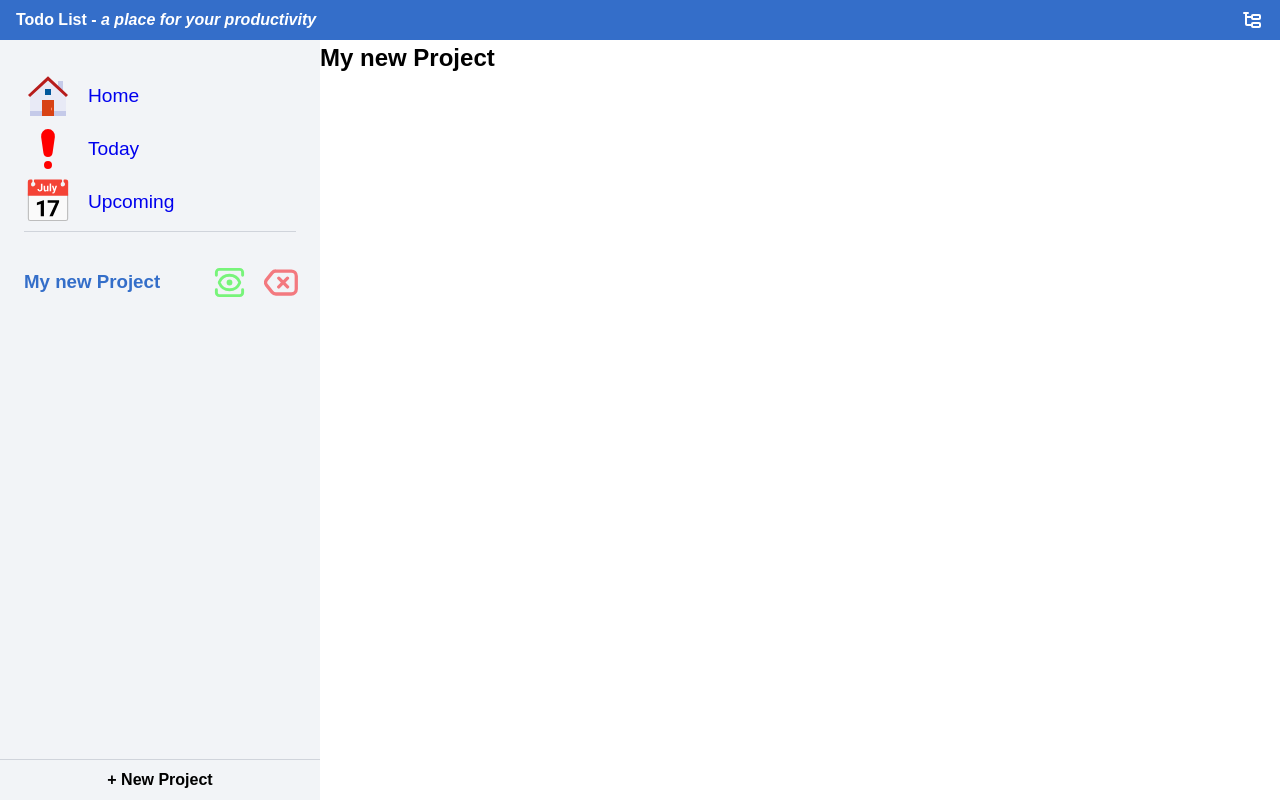
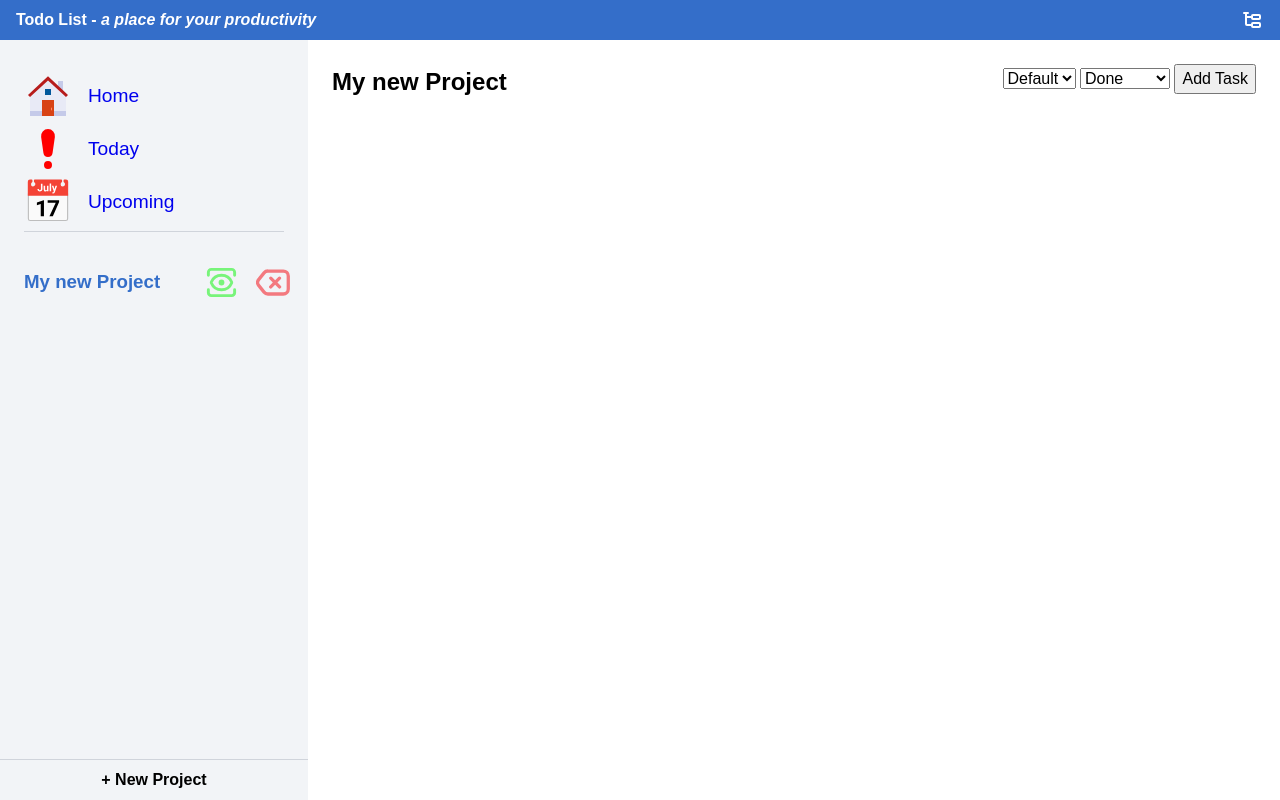
Before and after one commit to Tou1lle/todo-list-top2, a website built with webpack: page src/template.html in a window 1280 px wide. Built offline with nearby package versions, Linux system fonts and the light colour scheme.

Commit message:
Create new elements and files for project-display
project display has additional children for the
generated header and future tasks. Added buttons
for future implementations.

```diff
--- a/src/script_modules/ui/project_view.js
+++ b/src/script_modules/ui/project_view.js
@@ -13,6 +13,8 @@
   const projectManager = projectManagerArg;
   const menuProjects = document.querySelector(".menu-projects");
   const projectDisplay = document.querySelector(".project-display");
+  const projectHead = document.querySelector(".project-header");
+  const projectBody = document.querySelector(".project-body");
   const addProjectBtn = document.querySelector(".add-new-project");
   initial();
 
@@ -27,7 +29,8 @@
   }
 
   function clearMain() {
-    projectDisplay.textContent = "";
+    projectHead.textContent = "";
+    projectBody.textContent = "";
   }
 
   //Finnish this function
@@ -36,7 +39,7 @@
     const h2 = document.createElement("h2");
     const selectedProject = projectManager.getSelected();
     h2.textContent = selectedProject.name;
-    projectDisplay.appendChild(h2);
+    projectHead.appendChild(h2);
 
     const selectedDOM = getDOMbyID(selectedProject.id, getProjectsDOM());
     setSelectedDOM(selectedDOM);
--- a/src/styles/style.css
+++ b/src/styles/style.css
@@ -170,3 +170,12 @@
 .selected-project {
   color: var(--blue);
 }
+
+.project-display {
+  padding: 1.5rem;
+}
+
+.project-head {
+  display: flex;
+  justify-content: space-between;
+}
--- a/src/template.html
+++ b/src/template.html
@@ -1,12 +1,17 @@
 <!DOCTYPE html>
 <html lang="en">
+
 <head>
   <meta charset="UTF-8">
   <meta name="viewport" content="width=device-width, initial-scale=1.0">
   <title>Todo List</title>
 </head>
+
 <body>
-  <h1><div>Todo List - <em>a place for your productivity</em></div> <img src="./assets/tabler--subtask.svg" alt="Todo list logo." class="todo-logo"></h1>
+  <h1>
+    <div>Todo List - <em>a place for your productivity</em></div> <img src="./assets/tabler--subtask.svg"
+      alt="Todo list logo." class="todo-logo">
+  </h1>
   <div class="main-body">
     <div class="sidebar">
       <div class="sidebar-options">
@@ -33,8 +38,28 @@
       </div>
     </div>
     <div class="project-display">
-
+      <div class="project-head">
+        <div class="project-header">
+        </div>
+        <div class="project-btn-container">
+          <select name="project-sort" id="sort">
+            <option value="default">Default</option>
+            <option value="Priority">Priority</option>
+            <option value="Date">Date</option>
+          </select>
+          <select name="project-filter" id="filter">
+            <option value="done">Done</option>
+            <option value="not-done">Not Done</option>
+            <option value="low">Low</option>
+            <option value="medium">Medium</option>
+            <option value="high">High</option>
+          </select>
+          <button class="add-new-task">Add Task</button>
+        </div>
+      </div>
+      <div class="project-body"></div>
     </div>
   </div>
 </body>
+
 </html>
```
Also changed, not shown: src/script_modules/ui/tasks_viewer.js (added).
